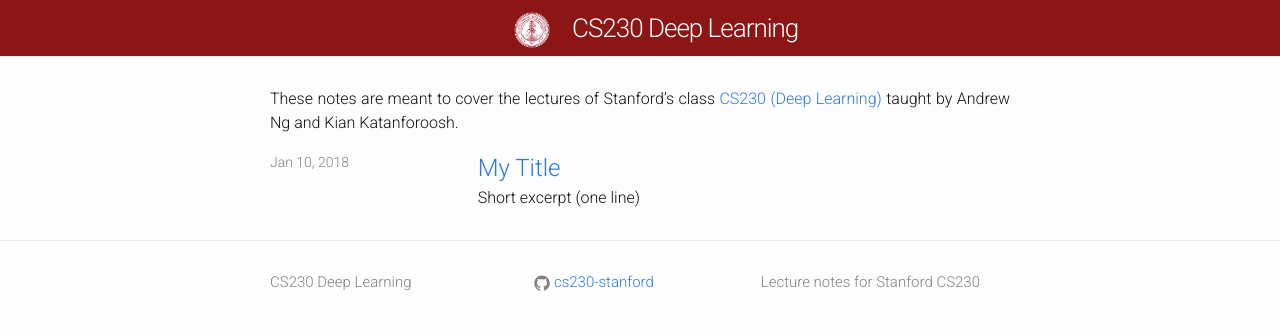
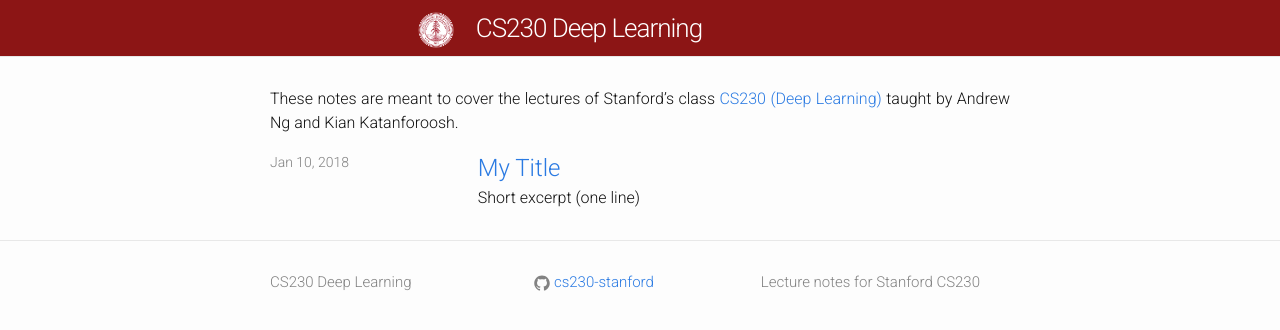
Before and after one commit to cs230-stanford/website-2018-winter, a Jekyll site: the page built from index.md, in a window 1280 px wide. Shown: the top 330 px of the page. Built offline with Jekyll 4.4.1, drawn with Linux system fonts in a browser that asks for light colours; nearby versions of some CDN libraries.

```diff
--- a/assets/css/custom.css
+++ b/assets/css/custom.css
@@ -40,7 +40,7 @@ li {
 .site-title {
   color: #FFF !important;
   position: relative;
-  left: 30%; /* or right 50% */
+  left: 17%; /* or right 50% */
   text-align: left;
 }
 
```
